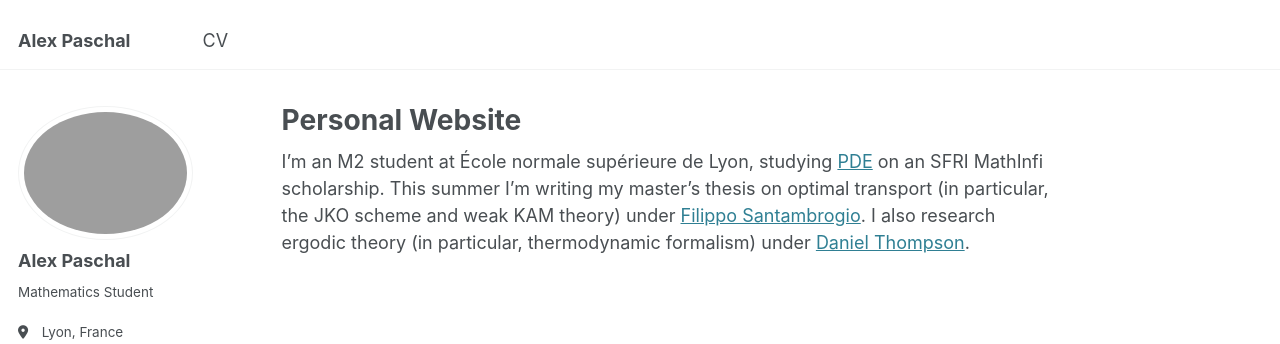
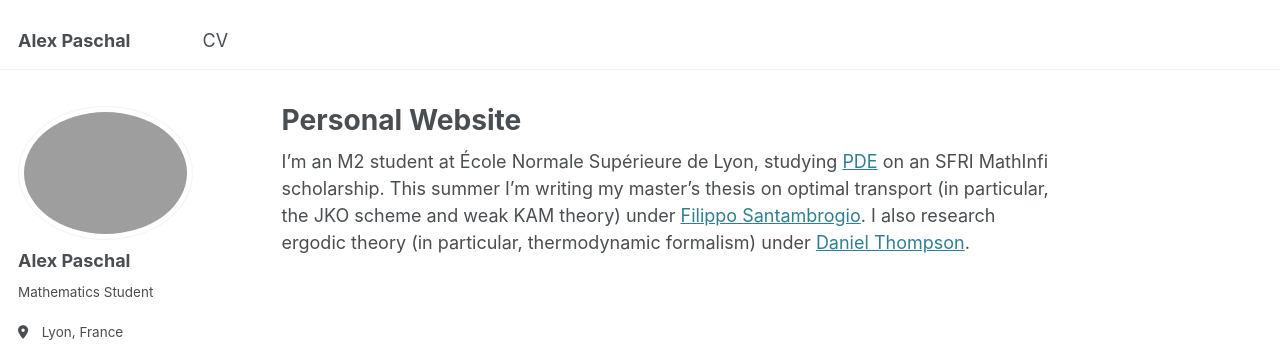
Before and after one commit to alexmpaschal/alexmpaschal.github.io, a Jekyll site: the page built from _pages/about.md, in a window 1280 px wide. Shown: the top 344 px of the page. Built offline with Jekyll 4.4.1, drawn with Linux system fonts in a browser that asks for light colours; some web fonts are replaced.

```diff
--- a/_pages/about.md
+++ b/_pages/about.md
@@ -7,4 +7,4 @@ redirect_from:
   - /about.html
 ---
 
-I'm an M2 student at École normale supérieure de Lyon, studying [PDE](https://mathematiques.ens-lyon.fr/master/master-2/2025-2026-program) on an SFRI MathInfi scholarship. This summer I'm writing my master's thesis on optimal transport (in particular, the JKO scheme and weak KAM theory) under [Filippo Santambrogio](https://math.univ-lyon1.fr/~santambrogio/). I also research ergodic theory (in particular, thermodynamic formalism) under [Daniel Thompson](https://people.math.osu.edu/thompson.2455/index.html).
+I'm an M2 student at École Normale Supérieure de Lyon, studying [PDE](https://mathematiques.ens-lyon.fr/master/master-2/2025-2026-program) on an SFRI MathInfi scholarship. This summer I'm writing my master's thesis on optimal transport (in particular, the JKO scheme and weak KAM theory) under [Filippo Santambrogio](https://math.univ-lyon1.fr/~santambrogio/). I also research ergodic theory (in particular, thermodynamic formalism) under [Daniel Thompson](https://people.math.osu.edu/thompson.2455/index.html).
```
